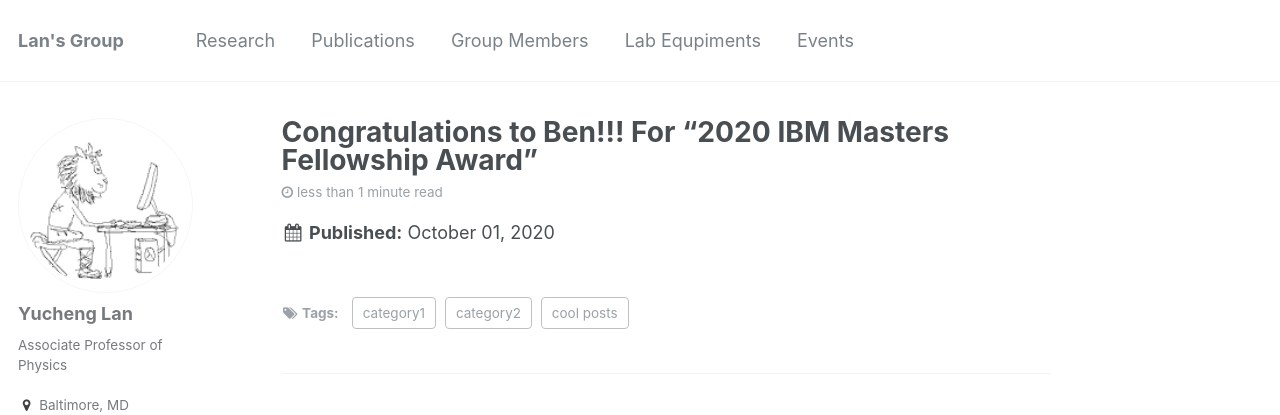
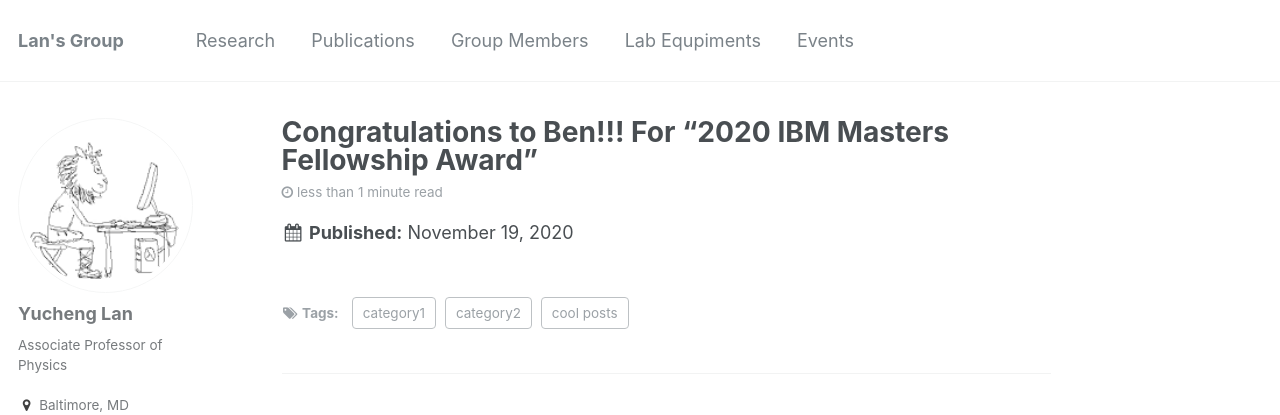
Before and after one commit to yuchenglan/LanGroup, a Jekyll site: the page built from _posts/2020-11-19-blog-post.md, in a window 1280 px wide and 1236 px high. Shown: the top 415 px of the window. Built offline with Jekyll 4.4.1, drawn with Linux system fonts in a browser that asks for light colours; some web fonts are replaced.

Commit message:
Update and rename 2020-11-10-blog-post.md to 2020-11-19-blog-post.md

```diff
--- a/_posts/2020-11-10-blog-post.md
+++ b/_posts/2020-11-19-blog-post.md
@@ -1,7 +1,7 @@
 ---
 title: 'Congratulations to Ben!!!  For "2020 IBM Masters Fellowship Award" '
-date: 2020-10-01
-permalink: /posts/2020-11-10-blog-post
+date: 2020-11-19
+permalink: /posts/2020-11-19-blog-post
 tags:
   - cool posts
   - category1
```
